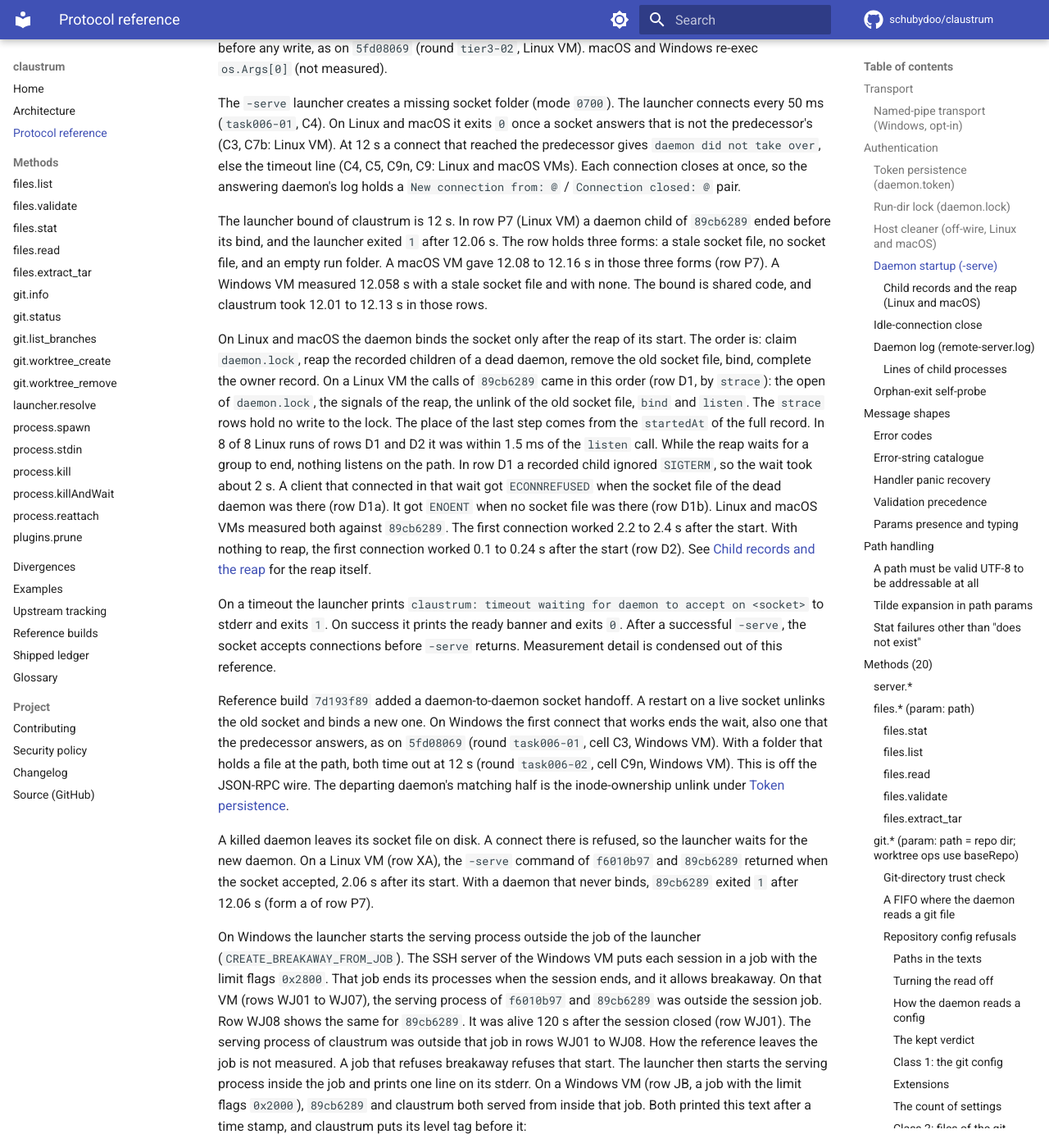
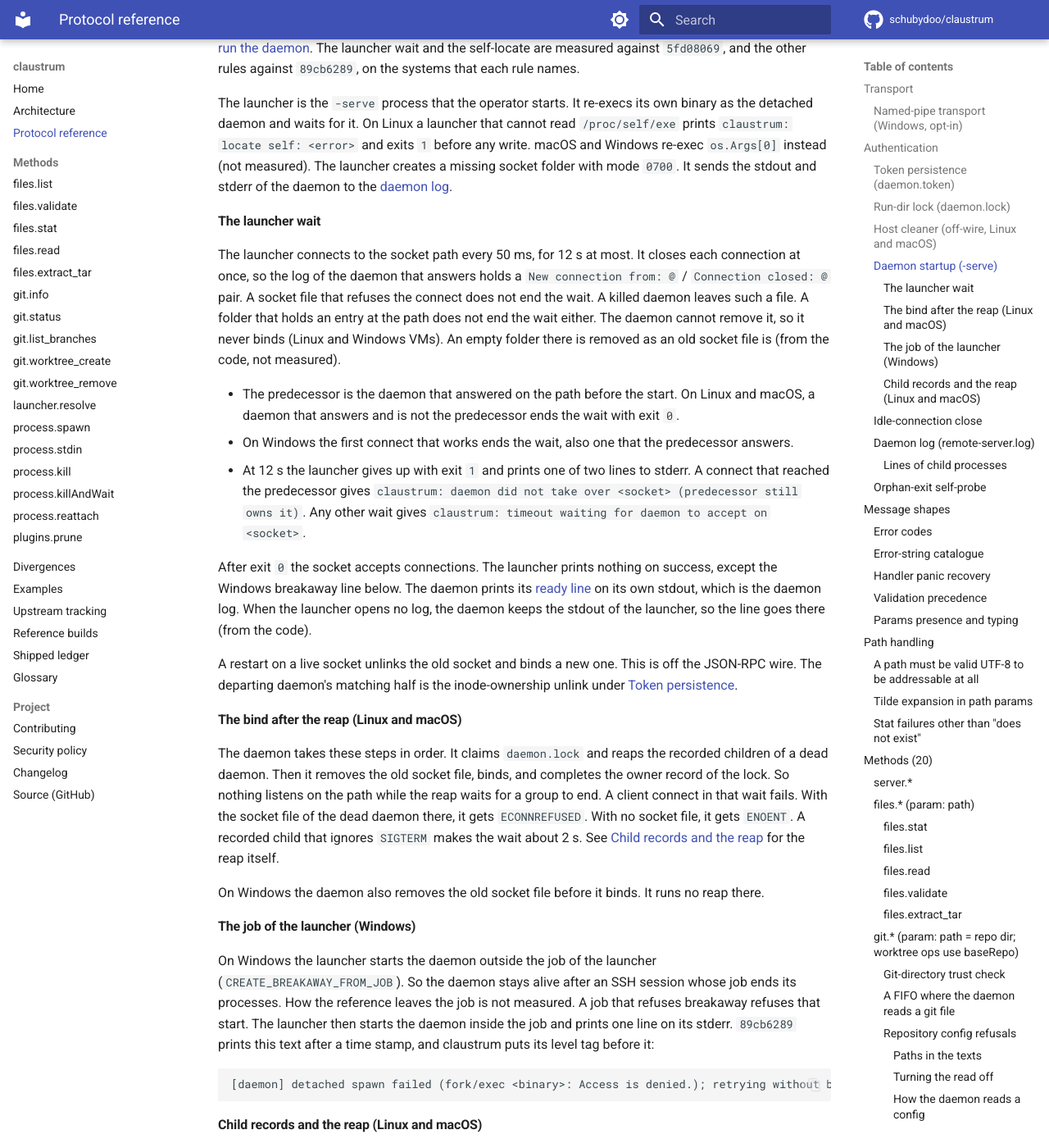
Before and after one commit to schubydoo/claustrum, an MkDocs documentation site: the page built from docs/PROTOCOL.md, in a window 1280 px wide and 1400 px high, scrolled down 11666 px. Shown: the whole window at 82% size. Built offline with MkDocs 1.6.1 and Material for MkDocs 9.7.7, drawn with Linux system fonts in a browser that asks for light colours; comment, search, counter and statistics services are not loaded; some of the changed text lies outside the part shown.

Commit message:
docs: cut the daemon startup and -serve sections to what a reader acts on (#644)
* docs: cut the -serve startup and flag sections to what a reader acts on

The startup section holds what the launcher and the daemon do at a start.
The flag section holds the flags, the token source and the login-shell PATH.
Cells, rounds, run counts and build history are cut.

Co-Authored-By: Claude Opus 5.5 <noreply@anthropic.com>

* docs: fix the verifier findings of the startup and -serve cut

Co-Authored-By: Claude Opus 5.5 <noreply@anthropic.com>

* docs: fix the second-pass findings of the startup and -serve cut

Co-Authored-By: Claude Opus 5.5 <noreply@anthropic.com>

* docs: point the process.spawn page at the Windows child trees of process.kill

Co-Authored-By: Claude Opus 5.5 <noreply@anthropic.com>

* docs: fix the review findings of the startup and -serve cut

Co-Authored-By: Claude Opus 5.5 <noreply@anthropic.com>

---------

Co-authored-by: Schuby <12485317+schubydoo@users.noreply.github.com>
Co-authored-by: Claude Opus 5.5 <noreply@anthropic.com>
Co-authored-by: claustrum-ci[bot] <291905441+claustrum-ci[bot]@users.noreply.github.com>

````diff
--- a/docs/PROTOCOL.md
+++ b/docs/PROTOCOL.md
@@ -486,75 +486,71 @@ own line. On Linux the pass logs no `left alone this pass` line.
 
 ### Daemon startup (`-serve`)
 
-On Linux a launcher with no readable `/proc/self/exe` exits `1` with `claustrum: locate self:
-<error>` before any write, as on `5fd08069` (round `tier3-02`, Linux VM). macOS and Windows
-re-exec `os.Args[0]` (not measured).
-
-The `-serve` launcher creates a missing socket folder (mode `0700`). The launcher
-connects every 50 ms (`task006-01`, C4). On Linux and macOS it exits `0` once a
-socket answers that is not the predecessor's (C3, C7b: Linux VM). At 12 s a
-connect that reached the predecessor gives `daemon did not take over`, else the
-timeout line (C4, C5, C9n, C9: Linux and macOS VMs). Each connection closes at
-once, so the answering daemon's log holds a `New connection from: @` /
-`Connection closed: @` pair.
-
-The launcher bound of claustrum is 12 s. In row P7 (Linux VM) a daemon child of
-`89cb6289` ended before its bind, and the launcher exited `1` after 12.06 s. The
-row holds three forms: a stale socket file, no socket file, and an empty run
-folder. A macOS VM gave 12.08 to 12.16 s in those three forms (row P7). A
-Windows VM measured 12.058 s with a stale socket file and with none. The bound is
-shared code, and claustrum took 12.01 to 12.13 s in those rows.
-
-On Linux and macOS the daemon binds the socket only after the reap of its start.
-The order is: claim `daemon.lock`, reap the recorded children of a dead daemon,
-remove the old socket file, bind, complete the owner record. On a Linux VM the
-calls of `89cb6289` came in this order (row D1, by `strace`): the open of
-`daemon.lock`, the signals of the reap, the unlink of the old socket file, `bind`
-and `listen`. The `strace` rows hold no write to the lock. The place of the last
-step comes from the `startedAt` of the full record. In 8 of 8 Linux runs of rows
-D1 and D2 it was within 1.5 ms of the `listen` call. While the reap waits
-for a group to end, nothing listens on the path. In row D1 a recorded child
-ignored `SIGTERM`, so the wait took about 2 s. A client that connected in that
-wait got `ECONNREFUSED` when the socket file of the dead daemon was there (row
-D1a). It got `ENOENT` when no socket file was there (row D1b). Linux and macOS VMs
-measured both against `89cb6289`. The first connection worked 2.2 to 2.4 s after
-the start. With nothing to reap, the first connection
-worked 0.1 to 0.24 s after the start (row D2). See
-[Child records and the reap](#child-records-and-the-reap-linux-and-macos) for the reap itself.
-
-On a timeout the launcher prints
-`claustrum: timeout waiting for daemon to accept on <socket>` to stderr and
-exits `1`. On success it prints the ready banner and exits `0`. After a successful
-`-serve`, the socket accepts connections before `-serve` returns. Measurement
-detail is condensed out of this reference.
-
-Reference build `7d193f89` added a daemon-to-daemon socket handoff. A restart on a
-live socket unlinks the old socket and binds a new one. On Windows the first
-connect that works ends the wait, also one that the predecessor answers, as on
-`5fd08069` (round `task006-01`, cell C3, Windows VM). With a folder that holds a
-file at the path, both time out at 12 s (round `task006-02`, cell C9n, Windows VM).
-This is off the JSON-RPC wire. The departing
-daemon's matching half is the inode-ownership unlink under
-[Token persistence](#token-persistence-daemontoken).
-
-A killed daemon leaves its socket file on disk. A connect there is refused, so the
-launcher waits for the new daemon. On a Linux VM (row XA), the `-serve` command of
-`f6010b97` and `89cb6289` returned when the socket accepted, 2.06 s after its
-start. With a daemon that never binds, `89cb6289` exited `1` after 12.06 s (form a
-of row P7).
-
-On Windows the launcher starts the serving process outside the job of the
-launcher (`CREATE_BREAKAWAY_FROM_JOB`). The SSH server of the Windows VM puts each
-session in a job with the limit flags `0x2800`. That job ends its processes when
-the session ends, and it allows breakaway. On that VM (rows WJ01 to WJ07), the
-serving process of `f6010b97` and `89cb6289` was outside the session job. Row WJ08
-shows the same for `89cb6289`. It was alive 120 s after the session closed (row
-WJ01). The serving process of claustrum was outside that job in rows WJ01 to WJ08.
-How the reference leaves the job is not measured. A job that refuses breakaway
-refuses that start. The launcher then starts the serving process inside the job
-and prints one line on its stderr. On a Windows VM (row JB, a job with the limit
-flags `0x2000`), `89cb6289` and claustrum both served from inside that job. Both
-printed this text after a time stamp, and claustrum puts its level tag before it:
+This section holds what the launcher and the daemon do at a `-serve` start. The
+flags are under [-serve, run the daemon](#-serve-run-the-daemon). The launcher
+wait and the self-locate are measured against `5fd08069`, and the other rules
+against `89cb6289`, on the systems that each rule names.
+
+The launcher is the `-serve` process that the operator starts. It re-execs its own
+binary as the detached daemon and waits for it. On Linux a launcher that cannot
+read `/proc/self/exe` prints `claustrum: locate self: <error>` and exits `1` before
+any write. macOS and Windows re-exec `os.Args[0]` instead (not measured). The
+launcher creates a missing socket folder with mode `0700`. It sends the stdout and
+stderr of the daemon to the [daemon log](#daemon-log-remote-serverlog).
+
+#### The launcher wait
+
+The launcher connects to the socket path every 50 ms, for 12 s at most. It closes
+each connection at once, so the log of the daemon that answers holds a
+`New connection from: @` / `Connection closed: @` pair. A socket file that refuses
+the connect does not end the wait. A killed daemon leaves such a file. A folder
+that holds an entry at the path does not end the wait either. The daemon cannot
+remove it, so it never binds (Linux and Windows VMs). An empty folder there is
+removed as an old socket file is (from the code, not measured).
+
+- The predecessor is the daemon that answered on the path before the start. On
+  Linux and macOS, a daemon that answers and is not the predecessor ends the wait
+  with exit `0`.
+- On Windows the first connect that works ends the wait, also one that the
+  predecessor answers.
+- At 12 s the launcher gives up with exit `1` and prints one of two lines to
+  stderr. A connect that reached the predecessor gives
+  `claustrum: daemon did not take over <socket> (predecessor still owns it)`. Any
+  other wait gives `claustrum: timeout waiting for daemon to accept on <socket>`.
+
+After exit `0` the socket accepts connections. The launcher prints nothing on
+success, except the Windows breakaway line below. The daemon prints its
+[ready line](#daemon-log-remote-serverlog) on its own stdout, which is the daemon
+log. When the launcher opens no log, the daemon keeps the stdout of the launcher,
+so the line goes there (from the code).
+
+A restart on a live socket unlinks the old socket and binds a new one. This is off
+the JSON-RPC wire. The departing daemon's matching half is the inode-ownership
+unlink under [Token persistence](#token-persistence-daemontoken).
+
+#### The bind after the reap (Linux and macOS)
+
+The daemon takes these steps in order. It claims `daemon.lock` and reaps the
+recorded children of a dead daemon. Then it removes the old socket file, binds,
+and completes the owner record of the lock. So nothing listens on the path while
+the reap waits for a group to end. A client connect in that wait fails. With the
+socket file of the dead daemon there, it gets `ECONNREFUSED`. With no socket file,
+it gets `ENOENT`. A recorded child
+that ignores `SIGTERM` makes the wait about 2 s. See
+[Child records and the reap](#child-records-and-the-reap-linux-and-macos) for the
+reap itself.
+
+On Windows the daemon also removes the old socket file before it binds. It runs no
+reap there.
+
+#### The job of the launcher (Windows)
+
+On Windows the launcher starts the daemon outside the job of the launcher
+(`CREATE_BREAKAWAY_FROM_JOB`). So the daemon stays alive after an SSH session whose
+job ends its processes. How the reference leaves the job is not measured. A job
+that refuses breakaway refuses that start. The launcher then starts the daemon
+inside the job and prints one line on its stderr. `89cb6289` prints this text after
+a time stamp, and claustrum puts its level tag before it:
 
 ```
 [daemon] detached spawn failed (fork/exec <binary>: Access is denied.); retrying without breakaway
@@ -627,7 +623,10 @@ The launcher creates `remote-server.log` in the socket's directory with mode
 no fresh file (see below). This matches `4534d86`, which
 keeps the previous session's log as `.old` on every restart. The launcher
 redirects the daemonized child's stdout and stderr into that file, so the
-launcher's own streams stay empty. On Linux and macOS, when the limit raise
+launcher's own streams stay empty, except for the launcher's own failures. Those
+are under [Daemon startup](#daemon-startup-serve) and
+[The token source](#the-token-source), and a log that cannot be created gives
+`claustrum: open log: <err>`. On Linux and macOS, when the limit raise
 works, the first line tells the open-files limit that `process.spawn` children
 get. This line is at INFO level, so `CLAUSTRUM_LOG_LEVEL=warn` drops it. The
 ready banner follows, with no timestamp:
@@ -3107,89 +3106,85 @@ claustrum -serve -socket <p> {-token-file <p> | -token-fd <n>} [-metrics-addr <a
           [-max-extract-bytes <n>]
 ```
 
-The binary self-daemonizes, which means it reparents to init and detaches. It then
-runs the RPC server. On success it
-prints `Claustrum remote server listening on <socket> (pid <pid>, instance <32-hex>)`
-to stdout.
-
-On Unix the daemon runs no login shell at its start. The first `process.spawn`
-reads the login-shell PATH, and that spawn waits for the read. The daemon keeps
-the result for its life, and it keeps a failed read too. Linux and macOS VMs
-measured that against `89cb6289` (rows G1 and G2). No shell ran in 20 s without a
-spawn. The first spawn ran the shell, and the second spawn ran none. A Linux VM
-measured a login shell that sleeps 10 s (row G3). The shell was killed after 4 s.
-The first spawn answered after 8 s, because the SSH agent read ran that shell
-again for 4 s. The second spawn answered at once. On Windows the first spawn
-reads the daemon's own PATH and runs no shell (claustrum, from the code). See
+The binary self-daemonizes. It re-execs itself as a detached process, which
+reparents to init, and that process runs the RPC server.
+[Daemon startup](#daemon-startup-serve) has what the start does, the ready line,
+and the exit codes and texts of the launcher. Unless a rule here says otherwise,
+it is measured against `89cb6289` on Linux and macOS VMs. The flags under
+[Flags of claustrum alone](#flags-of-claustrum-alone) have no reference run.
+
+#### The token source
+
+A token source is required. The detached daemon tests for it, not the launcher.
+The daemon writes its reason to its own stderr, which is the
+[daemon log](#daemon-log-remote-serverlog), and exits. The launcher then gives up at
+12 s, as under [The launcher wait](#the-launcher-wait). This is deliberate parity.
+
+- With neither flag the reason is
+  `claustrum: daemonized child requires --token-file or --token-fd`. That case is
+  not measured on `89cb6289`.
+- A zero-byte `-token-file` behaves the same way, with the reason
+  `claustrum: token is empty`. The daemon removes the file first.
+- A `-token-file` that cannot be read gives `claustrum: read --token-file: <err>`
+  (from the code).
+- The daemon reads the token as a line. It strips every trailing `\r` and `\n`, and
+  keeps other whitespace verbatim (from the code; the reference rows cover one
+  `\n` or `\r\n`). It then removes the
+  `-token-file`, as under [Authentication](#authentication).
+- `-token-fd <n>` is claustrum-only. On Windows the start fails (from the code, not
+  measured). On Linux and macOS the launcher reads the token from an
+  already-open fd, where `0` is stdin, and forwards it to the daemon over an
+  inherited pipe. So this handoff never touches disk. A failed read there gives
+  `claustrum: read --token-fd: <err>` on the stderr of the launcher, with exit `1`
+  (from the code). An empty token there is no read failure. The daemon then logs
+  `claustrum: read --token-file: open : <err>`, and the launcher gives up at 12 s
+  (from the code).
+
+#### The login-shell PATH (Linux and macOS)
+
+The daemon runs no login shell at its start. The first `process.spawn` reads the
+login-shell PATH, and that spawn waits for the read. The daemon keeps the result
+for its life, and it keeps a failed read too. On Windows the first spawn reads the
+daemon's own PATH and runs no shell (from the code). See
 [process.spawn](protocol/process-spawn.md#the-environment-of-the-child).
 
-When `$SHELL` is an executable file, login-shell PATH extraction on Unix runs
-`$SHELL -l -i -c …`. Otherwise it runs the first usable of `/bin/zsh`,
-`/bin/bash` and `/bin/sh`. zsh comes first, which matches the reference. The value
-reaches
-`process.spawn` children as their `PATH` only. It never reaches the daemon's own
-environment, so it never changes how the daemon resolves a `command`. The
-extraction has a cap of 4 s. On a timeout the daemon discards whatever the shell
-printed, even a valid PATH, and children fall back to the inherited PATH.
-
-The cap also holds after the shell is gone, while another process holds the
-output pipe of the shell. On a Linux VM (rows P13 and P13k), the login shell left
-`setsid sleep 30` on the pipe and ended after 0.06 s. The first spawn of
-`89cb6289` answered after 4.6 s, in 3 of 3 runs. Its log held
-`[shellenv] Failed to extract PATH from login shell: shell PATH extraction timed out (<shell>)`.
-The daemon sent no signal, and the second spawn answered at once. claustrum is
-built to those rows. claustrum answered after 4.6 to 4.7 s with the same line
-(Linux row P13, 3 runs). A macOS VM measured the same (row P13): the first spawn
-answered after 4.7 s on `89cb6289` and after 4.7 to 4.9 s on claustrum, with the
-same line. One part is claustrum's own and is not measured: it closes its end of
-that pipe two caps after the shell ended.
-
-The shell of the PATH read gets a small environment. On a Linux VM (row P13v),
-the PATH shell of `89cb6289` got seven entries from the daemon. They were
-`DISABLE_AUTO_UPDATE=true`, `HOME`, `PATH`, `SHELL`, an empty `TERM`, `USER` and
-`ZSH_DISABLE_COMPFIX=true`. The daemon had no `TERM`. Its `LANG` and its
-`CLAUDE_SSH_DAEMON_CHILD` did not reach the shell. claustrum is built to that
-row. macOS rows P13v and P13z gave the same seven entries on `89cb6289` and on
-claustrum. In row P13z the daemon had no `SHELL`, and the entry was empty on
-both. Not measured: the order of the entries, and a daemon that has a `TERM`.
-Also not measured: a daemon with no `HOME`, `PATH` or `USER`.
-claustrum copies the five values from its environment and writes an empty value
-for a name that is not set. The shell of the SSH agent read gets another
-environment. In Linux row P13v and macOS row P13z that one was equal on
-`89cb6289` and claustrum.
-
-A token source is required. The detached child tests for it, not the launcher:
-- Both flags missing → the launcher daemonizes anyway, the child refuses to start,
-  and the launcher reports its accept timeout after 12 s:
-  `claustrum: timeout waiting for daemon to accept on <socket>`, exit `1`. The
-  specific reason (`claustrum: daemonized child requires --token-file or
-  --token-fd`) reaches only the child's detached stderr. This is deliberate
-  parity. A zero-byte
-  `-token-file` behaves identically. On a Linux VM (row P7), the launcher of
-  `89cb6289` exited 1 after 12.06 s with a zero-byte `-token-file`, in three
-  forms: a stale socket file, no socket file, and an empty run folder. The
-  launcher bound of claustrum is 12 s, to that row. Both flags missing is not
-  measured on `89cb6289`.
-- The daemon reads the token as a line. It strips one trailing `\n` or `\r\n`, and
-  preserves other surrounding whitespace verbatim.
-- A bad `-token-file` → `claustrum: read --token-file: <err>`, exit `1`.
-- `-token-fd <n>` is claustrum-only. It reads from an already-open fd, where `0` is
-  stdin, so this handoff never touches disk. The launcher forwards it to the
-  detached child over an inherited pipe.
-
-The daemonize sentinel is internal and claustrum-namespaced. The re-exec marker is
-`CLAUSTRUM_DAEMON_CHILD`, not the reference's `CLAUDE_SSH_DAEMON_CHILD`. The
-reference name cannot serve here. A host that runs *inside* a real claude-ssh
-session exports `CLAUDE_SSH_DAEMON_CHILD=1` ambiently. If claustrum used that name,
-the launcher mistakes itself for the already-daemonized child. claustrum keeps the observable
-parity separately. `daemonizeWithToken` still sets `CLAUDE_SSH_DAEMON_CHILD=1` in
-the daemon's environ, so that variable propagates into `process.spawn` children.
-`TestSpawnInheritsDaemonChildMarker` pins that. claustrum unsets the internal
-marker before it spawns.
-
-Claustrum-only extras follow. They are off the wire. `-keep-children` and
-`-listen-pipe` have an entry in [`DIVERGENCES.md`](DIVERGENCES.md). `-metrics-addr`
-and `-wire-log` have none, and this section holds their detail:
+- If `$SHELL` is an executable file, the read runs `$SHELL -l -i -c …`. Otherwise
+  it runs the first usable of `/bin/zsh`, `/bin/bash` and `/bin/sh`.
+- The value reaches `process.spawn` children as their `PATH` only. It never
+  reaches the daemon's own environment, so it never changes how the daemon
+  resolves a `command`.
+- The read has a cap of 4 s. At the cap the daemon kills the shell and discards
+  whatever it printed, even a valid PATH. Children then get the inherited PATH,
+  and the log holds
+  `[shellenv] Failed to extract PATH from login shell: shell PATH extraction timed out (<shell>)`.
+- The cap also holds after the shell ends while another process holds the output
+  pipe of the shell. The daemon sends that process no signal. claustrum closes its
+  end of the pipe two caps after the shell ended (claustrum's own, not measured).
+- The [SSH agent hand-off](protocol/process-spawn.md#the-ssh-agent-hand-off-linux-and-macos)
+  can run the login shell a second time at the first spawn.
+
+The shell of the PATH read gets seven entries. Five come from the daemon: `HOME`,
+`PATH`, `SHELL`, `TERM` and `USER`. A name that the daemon does not have gets an
+empty value. The other two are `DISABLE_AUTO_UPDATE=true` and
+`ZSH_DISABLE_COMPFIX=true`. No other entry of the
+daemon reaches it, such as `LANG` or `CLAUDE_SSH_DAEMON_CHILD`. The order of the
+entries is not measured. A daemon that has a `TERM`, or that has no `HOME`, `PATH`
+or `USER`, is not measured either. The shell of the SSH agent read gets another
+environment.
+
+#### The re-exec marker
+
+The re-exec marker is `CLAUSTRUM_DAEMON_CHILD`, not the reference's
+`CLAUDE_SSH_DAEMON_CHILD`. [ARCHITECTURE.md](ARCHITECTURE.md) has the reason.
+claustrum unsets its own marker before it spawns. The daemon still sets
+`CLAUDE_SSH_DAEMON_CHILD=1` in its environment, so `process.spawn` children
+inherit it as on the reference.
+
+#### Flags of claustrum alone
+
+These flags are off the wire. `-keep-children` and `-listen-pipe` have an entry in
+[`DIVERGENCES.md`](DIVERGENCES.md). `-metrics-addr` and `-wire-log` have none, and
+this section holds their detail:
 - `-metrics-addr <a>` serves Prometheus counters at
   `http://<a>/metrics`, covering connections, spawns and exits, reattaches, and
   stream and stdin bytes. It is off by default, with no listener. It counts only,
@@ -3219,15 +3214,13 @@ and `-wire-log` have none, and this section holds their detail:
   process(es) alive across shutdown`. On Linux and macOS that shutdown also
   removes the records of the kept children. The reap of the next daemon start
   then sends them no signal. That rule is claustrum's own, and CT-2 names its two
-  limits: a process whose `id` a later spawn took, and the host cleaner. The new daemon does not re-adopt them, and
-  the survivors lose their stdio. Their stdin reaches EOF, and a stdout or stderr
-  write gets SIGPIPE, or EPIPE for a child that ignores SIGPIPE, such as Node. It
-  therefore suits only children that tolerate dead stdio. The stdio of a survivor
-  is not measured on Windows. The flag works on
-  Windows too, as claustrum's own flag. There it changes each graceful shutdown:
-  the direct child stays alive as well. On a Windows VM the whole tree of claustrum
-  was alive after `-stop` and after `server.shutdown` with the flag. The reference
-  has no such flag. On that VM `89cb6289` refused it with exit code 2.
+  limits: a process whose `id` a later spawn took, and the host cleaner. The new
+  daemon does not re-adopt them, and the survivors lose their stdio. Their stdin
+  reaches EOF, and a stdout or stderr write gets SIGPIPE, or EPIPE for a child that
+  ignores SIGPIPE, such as Node. It therefore suits only children that tolerate
+  dead stdio. On Windows the flag keeps the whole tree alive after `-stop` and
+  after `server.shutdown`, the direct child too (Windows VM). The stdio of a survivor is not
+  measured there. The reference has no such flag, and `89cb6289` exits `2` on it.
 - `-listen-pipe` is CT-5 and Windows-only. See [Named-pipe
   transport](#named-pipe-transport-windows-opt-in). The daemon logs a setup failure
   (`[Server] named-pipe transport: …`), which is non-fatal. The socket still serves.
````
Also changed, not shown: other parts of docs/PROTOCOL.md (+1 -1 lines), 1 other file.
